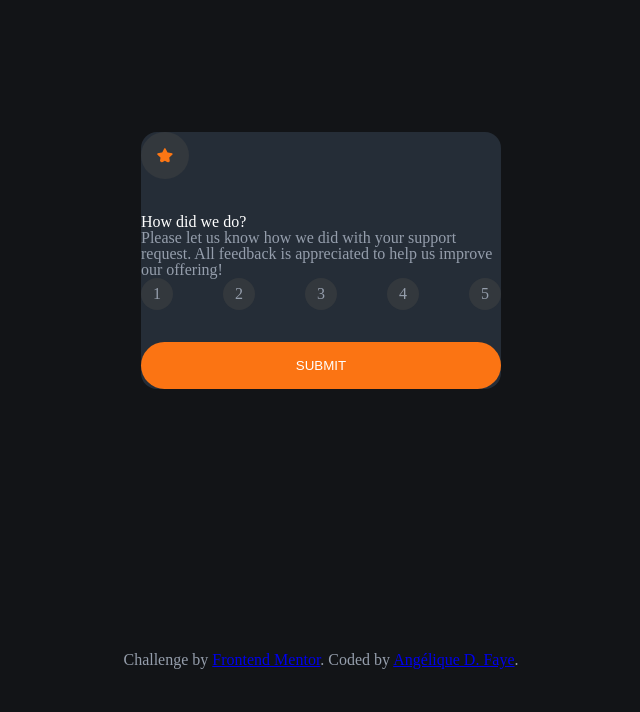
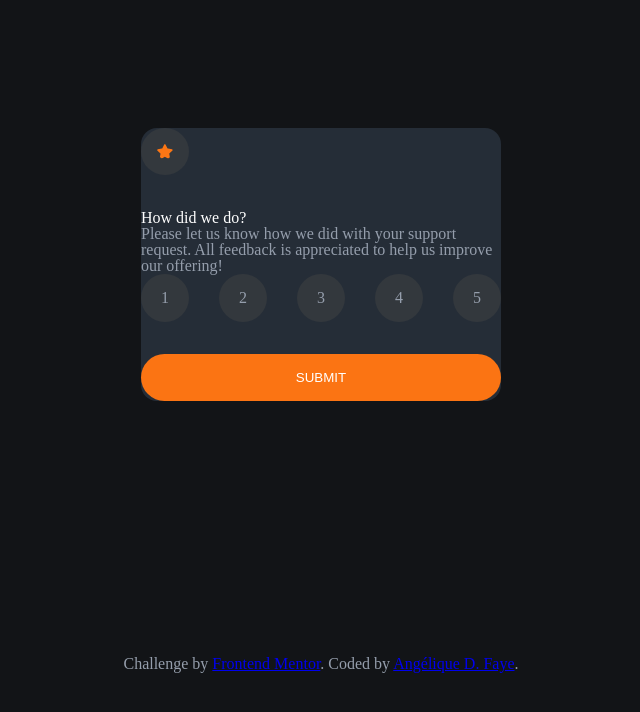
Before and after one commit to AngeliqueDF/interactive-rating-component, a website built with Vite: page index.html in a window 1280 px wide. Shown: the whole page, without its empty margins (319-959 px from the left). Built offline with nearby package versions, Linux system fonts and the light colour scheme.

Commit message:
Change size of `label`

```diff
--- a/src/css/style.css
+++ b/src/css/style.css
@@ -80,9 +80,8 @@ p {
 }
 
 label {
-	padding: 0.5rem;
-	width: 2rem;
-	height: 2rem;
+	width: 3rem;
+	height: 3rem;
 	border-radius: 100%;
 
 	/* changing the position value to center its child elements */
```
